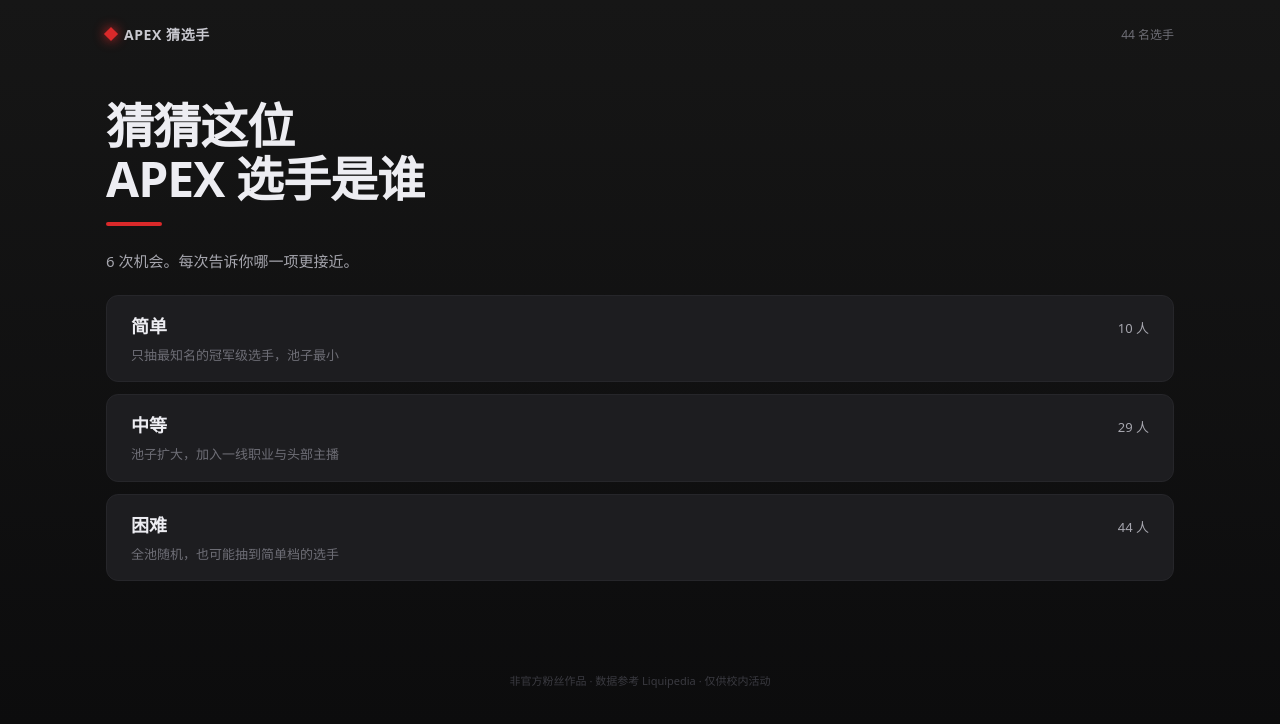
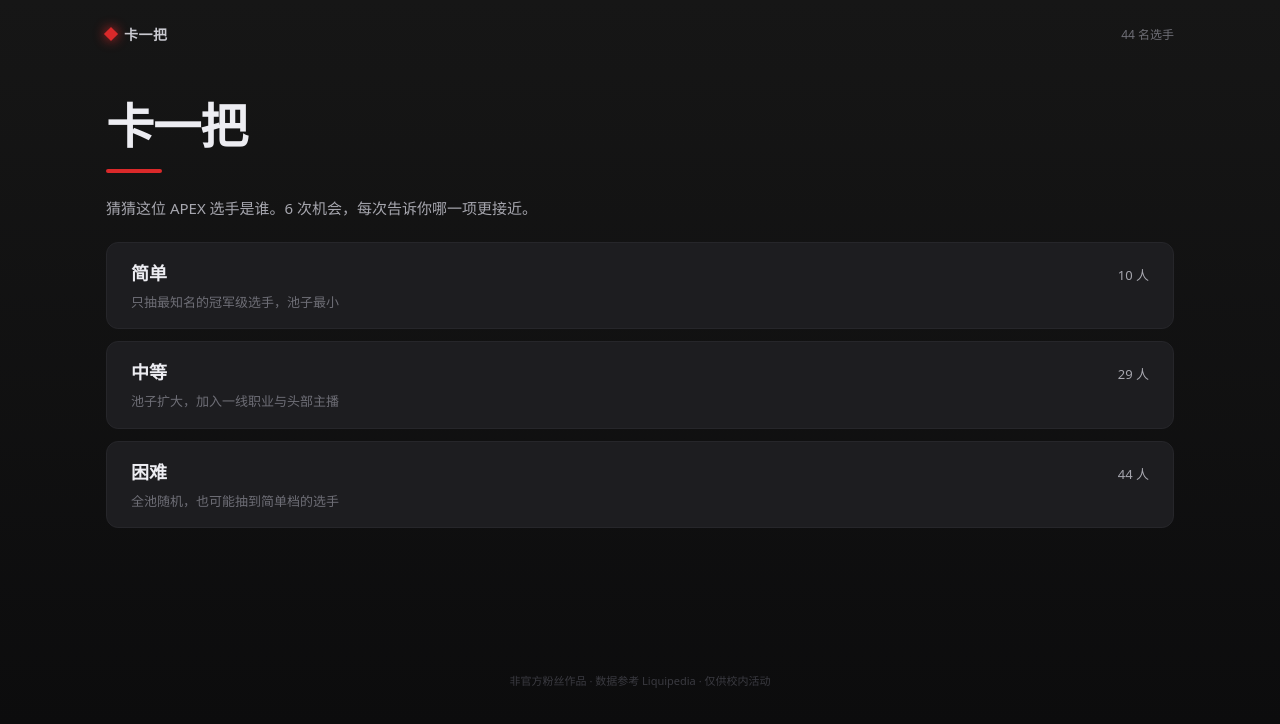
Before and after one commit to recelilious/kayiba, a React (Vite) app: page / in a window 1280 px wide. Shown: the top 724 px of the page. Built offline with nearby package versions, Linux system fonts and the light colour scheme.

Commit message:
feat(ui): 主标题与品牌统一改为「卡一把」
- 大标题、顶栏品牌、页面 title 与 meta description 同步
- 副标题承接原本的玩法说明

```diff
--- a/index.html
+++ b/index.html
@@ -7,8 +7,8 @@
       content="width=device-width, initial-scale=1.0, viewport-fit=cover, maximum-scale=1.0, user-scalable=no"
     />
     <meta name="theme-color" content="#161616" />
-    <meta name="description" content="南京师范大学电竞社 APEX 分部 · 百团招新猜选手小游戏" />
-    <title>APEX 猜选手 · 南师大电竞社</title>
+    <meta name="description" content="卡一把 · 南京师范大学电竞社 APEX 分部百团招新猜选手小游戏" />
+    <title>卡一把 · APEX 猜选手 · 南师大电竞社</title>
   </head>
   <body>
     <div id="root"></div>
--- a/src/App.tsx
+++ b/src/App.tsx
@@ -103,7 +103,7 @@ export default function App() {
       <header className="topbar">
         <div className="brand">
           <span className="brand-mark" aria-hidden="true" />
-          <span className="brand-text">APEX 猜选手</span>
+          <span className="brand-text">卡一把</span>
         </div>
         <span className="topbar-meta">{inGame ? `剩 ${remaining} 次` : `${PLAYER_COUNT} 名选手`}</span>
       </header>
@@ -111,12 +111,8 @@ export default function App() {
       <main className="main">
         {state.phase === 'idle' && (
           <section className="intro">
-            <h1 className="intro-title">
-              猜猜这位
-              <br />
-              APEX 选手是谁
-            </h1>
-            <p className="intro-sub">6 次机会。每次告诉你哪一项更接近。</p>
+            <h1 className="intro-title">卡一把</h1>
+            <p className="intro-sub">猜猜这位 APEX 选手是谁。6 次机会，每次告诉你哪一项更接近。</p>
 
             <div className="tiers">
               {([1, 2, 3] as Tier[]).map((t) => (
```
